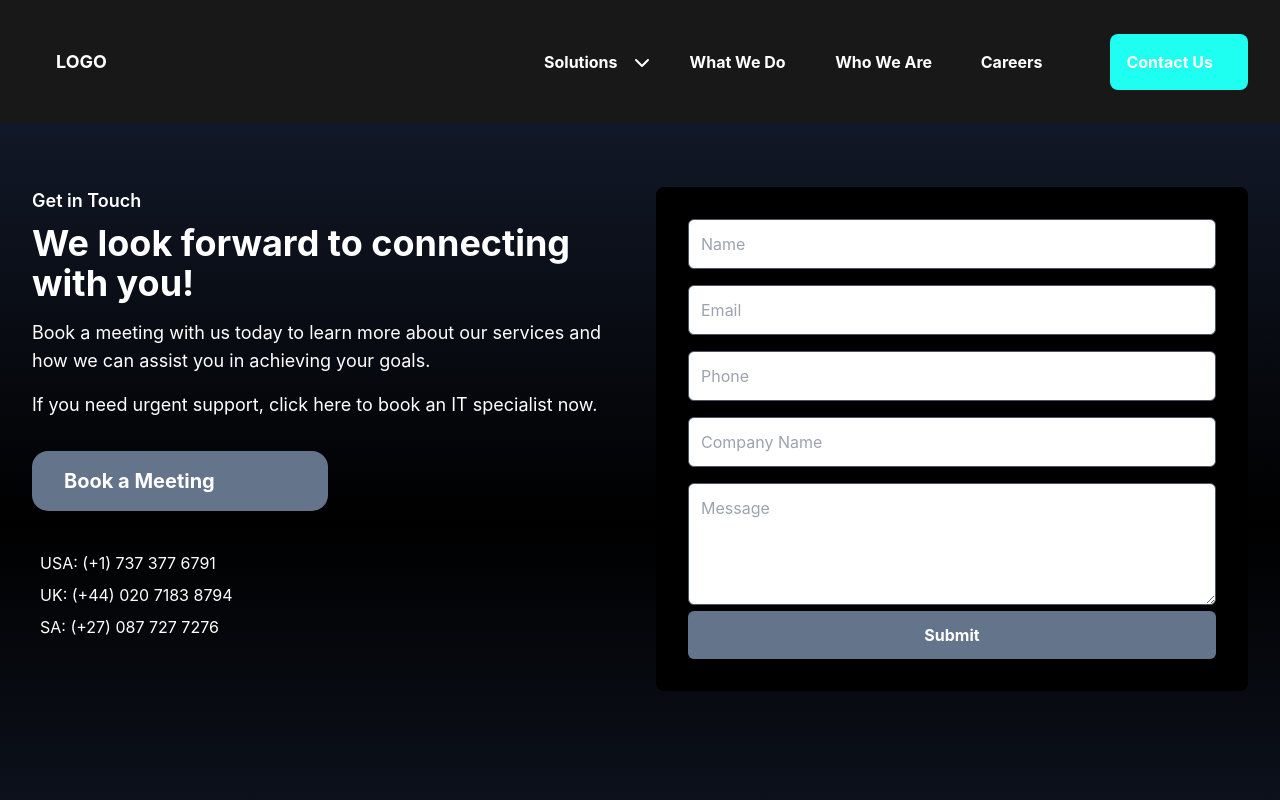
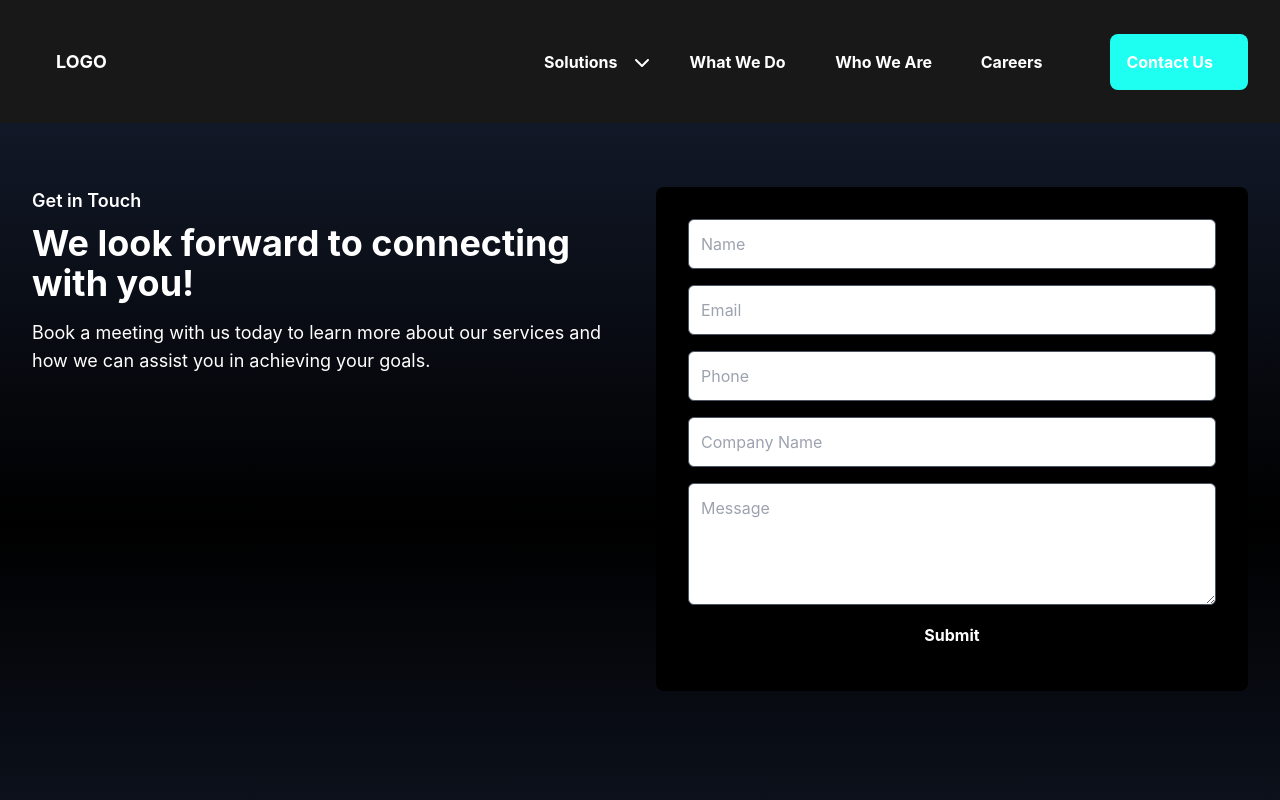
Before and after one commit to guidogattas/genesys-code, a React (Vite) app: page /contact-us in a window 1280 px wide. Shown: the top 800 px of the page. Built offline with nearby package versions, Linux system fonts and the light colour scheme; a web font is replaced by a local one.

Commit message:
[FEAT] emailjs form

```diff
--- a/src/components/ContactUs/ContactUs.jsx
+++ b/src/components/ContactUs/ContactUs.jsx
@@ -1,4 +1,58 @@
+import { useState } from "react";
+import emailjs from "@emailjs/browser";
+
 const ContactUs = () => {
+    const [formData, setFormData] = useState({
+        name: "",
+        email: "",
+        phone: "",
+        company: "",
+        message: "",
+    });
+
+    const [isSubmitting, setIsSubmitting] = useState(false);
+    const [error, setError] = useState(null);
+
+    const handleChange = (e) => {
+        const { name, value } = e.target;
+        setFormData((prev) => ({
+            ...prev,
+            [name]: value,
+        }));
+    };
+
+    const handleSubmit = (e) => {
+        e.preventDefault();
+        setIsSubmitting(true);
+        setError(null);
+
+        // Configura tus IDs de EmailJS
+        const serviceID = "service_fvrt8zn";
+        const templateID = "template_8qstzpv";
+        const userID = "CkZCdshDCDm07vF3c";
+
+        emailjs
+            .send(serviceID, templateID, formData, userID)
+            .then((response) => {
+                console.log("SUCCESS!", response.status, response.text);
+                alert("Email sent successfully!");
+                setFormData({
+                    name: "",
+                    email: "",
+                    phone: "",
+                    company: "",
+                    message: "",
+                });
+            })
+            .catch((err) => {
+                console.error("FAILED...", err);
+                setError("Failed to send the email. Please try again.");
+            })
+            .finally(() => {
+                setIsSubmitting(false);
+            });
+    };
+
     return (
         <div className="px-8 py-16 bg-customGrey text-customWhite">
             <div className="grid gap-8 mx-auto max-w-7xl md:grid-cols-2">
@@ -12,80 +66,77 @@ const ContactUs = () => {
                         Book a meeting with us today to learn more about our services and how
                         we can assist you in achieving your goals.
                     </p>
-                    <p className="mb-8 text-lg">
-                        If you need urgent support, <a href="#" className="text-customOrange">click here</a> to book an IT specialist now.
-                    </p>
-
-                    <div className="mb-8">
-                        <div className="flex items-center w-1/2 p-4 mb-10 transition duration-300 rounded-2xl bg-slate-500 hover:bg-slate-800">
-                            <i className="mr-4 text-2xl fas fa-calendar-alt text-customOrange"></i>
-                            <button className="inline-flex text-xl font-bold">Book a Meeting</button>
-                        </div>
-                        <div className="space-y-2">
-                            <p className="flex items-center">
-                                <i className="mr-2 text-lg fas fa-phone text-customOrange"></i>
-                                USA: (+1) 737 377 6791
-                            </p>
-                            <p className="flex items-center">
-                                <i className="mr-2 text-lg fas fa-phone text-customOrange"></i>
-                                UK: (+44) 020 7183 8794
-                            </p>
-                            <p className="flex items-center">
-                                <i className="mr-2 text-lg fas fa-phone text-customOrange"></i>
-                                SA: (+27) 087 727 7276
-                            </p>
-                        </div>
-                    </div>
-
-                    <div className="flex space-x-4 text-2xl">
-                        <i className="fab fa-linkedin"></i>
-                        <i className="fab fa-instagram"></i>
-                        <i className="fab fa-youtube"></i>
-                        <i className="fab fa-facebook"></i>
-                    </div>
                 </div>
 
                 {/* Right Section */}
                 <div className="p-8 bg-black rounded-lg">
-                    <form>
+                    <form onSubmit={handleSubmit}>
                         <div className="space-y-4">
                             <input
                                 type="text"
+                                name="name"
+                                value={formData.name}
+                                onChange={handleChange}
                                 placeholder="Name"
                                 className="w-full p-3 text-black border border-gray-600 rounded-md bg-customGrey focus:outline-none focus:border-customOrange"
+                                required
                             />
                             <input
                                 type="email"
+                                name="email"
+                                value={formData.email}
+                                onChange={handleChange}
                                 placeholder="Email"
                                 className="w-full p-3 text-black border border-gray-600 rounded-md bg-customGrey focus:outline-none focus:border-customOrange"
+                                required
                             />
                             <input
                                 type="text"
+                                name="phone"
+                                value={formData.phone}
+                                onChange={handleChange}
                                 placeholder="Phone"
                                 className="w-full p-3 text-black border border-gray-600 rounded-md bg-customGrey focus:outline-none focus:border-customOrange"
                             />
                             <input
                                 type="text"
+                                name="company"
+                                value={formData.company}
+                                onChange={handleChange}
                                 placeholder="Company Name"
                                 className="w-full p-3 text-black border border-gray-600 rounded-md bg-customGrey focus:outline-none focus:border-customOrange"
                             />
                             <textarea
+                                name="message"
+                                value={formData.message}
+                                onChange={handleChange}
                                 placeholder="Message"
                                 rows="4"
                                 className="w-full p-3 text-black border border-gray-600 rounded-md bg-customGrey focus:outline-none focus:border-customOrange"
+                                required
                             ></textarea>
                         </div>
+
+                        {/* Feedback message */}
+                        {error && (
+                            <p className="mt-4 text-sm text-red-500" aria-live="polite">{error}</p>
+                        )}
+
                         <button
                             type="submit"
-                            className="w-full py-3 font-bold text-white transition duration-300 rounded-md bg-customOrange bg-slate-500 hover:bg-slate-800"
+                            className={`w-full py-3 font-bold text-white transition duration-300 rounded-md ${isSubmitting ? "bg-gray-400" : "bg-customOrange hover:bg-customWhite hover:text-black"
+                                }`}
+                            disabled={isSubmitting}
+                            aria-busy={isSubmitting}
+                            aria-live="polite"
                         >
-                            Submit
+                            {isSubmitting ? "Sending..." : "Submit"}
                         </button>
                     </form>
                 </div>
             </div>
         </div>
-    )
-}
+    );
+};
 
-export default ContactUs
+export default ContactUs;
```
Also changed, not shown: package.json (+4 -3 lines), 1 other file (tests, documents, lock files or other folders).
